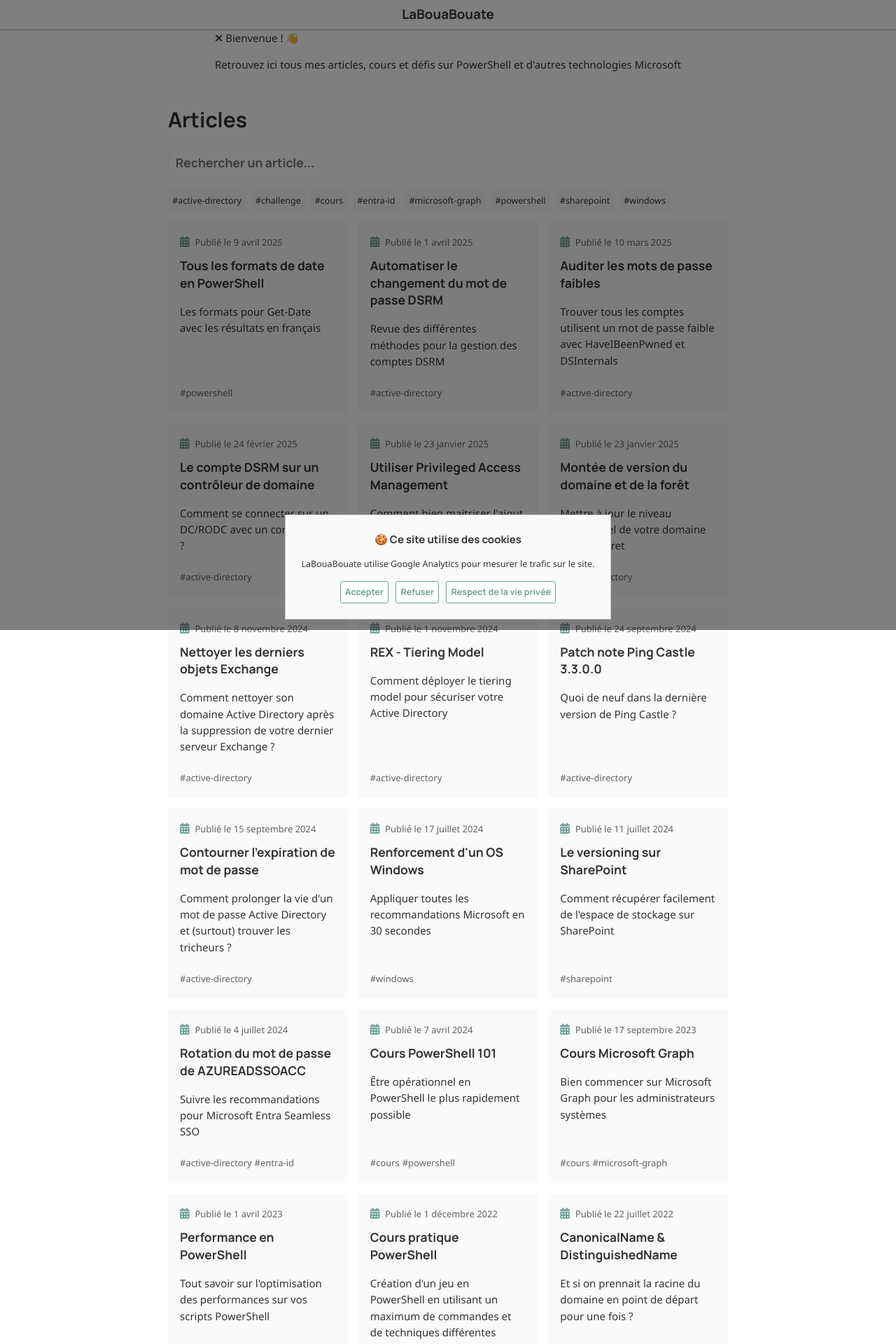
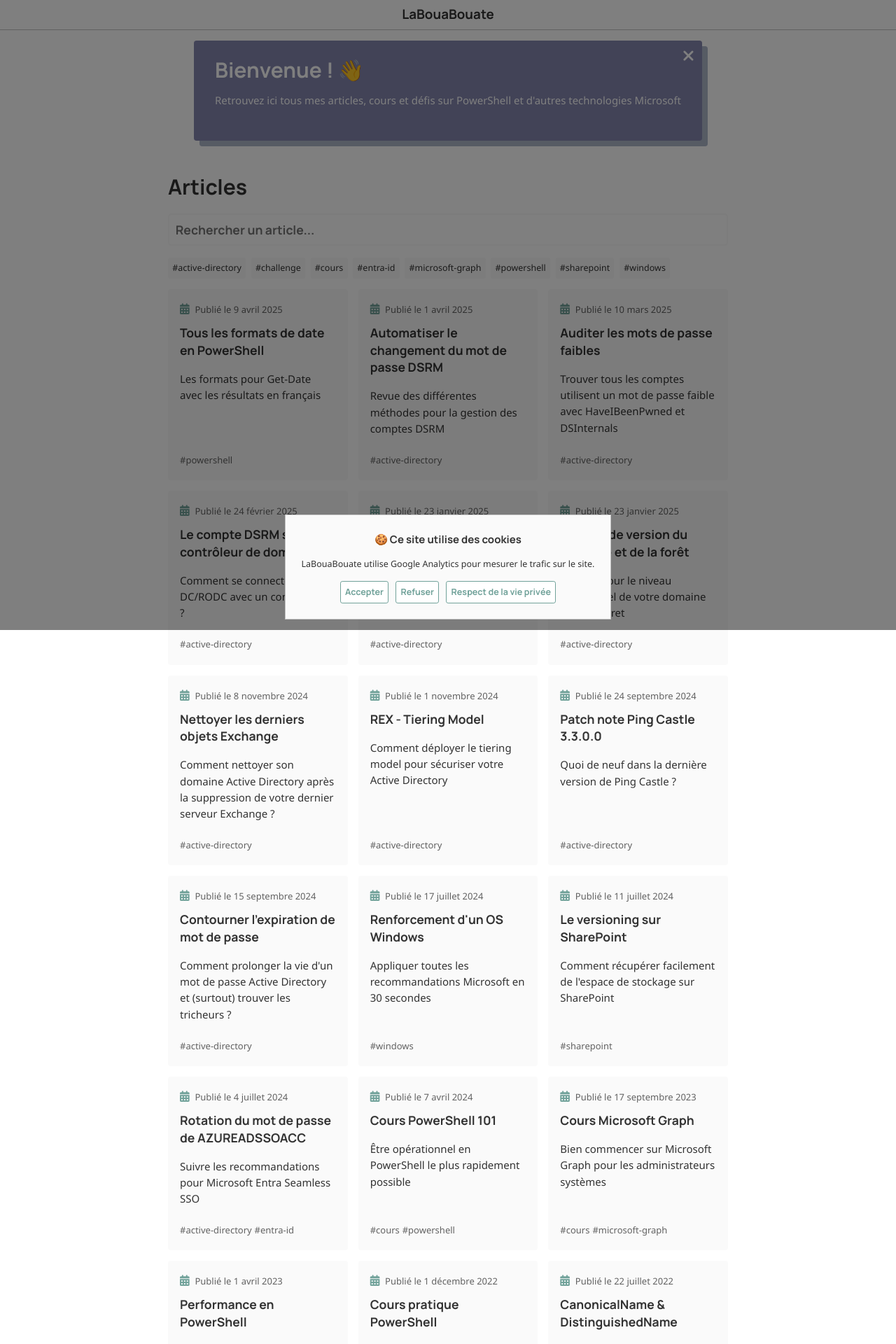
Before and after one commit to leobouard/leobouard.github.io, a Jekyll site: the page built from _pages/blog.html, in a window 1280 px wide. Shown: the top 1920 px of the page at 70% size. Built offline with Jekyll 4.4.1, drawn with Linux system fonts in a browser that asks for light colours; nearby versions of some CDN libraries; some web fonts are replaced.

Commit message:
Ajout CSS pour le blog-header

```diff
--- /dev/null
+++ b/_sass/blog-header.scss
@@ -0,0 +1,23 @@
+section.blog-header {
+    max-width: 800px;
+    background: var(--accent);
+    color: var(--background);
+    padding: 2em;
+    margin: 1em 0;
+    box-shadow: 8px 8px 0 0 var(--secondary);
+    border-radius: 0.25em;
+    position: relative;
+}
+
+section.blog-header i {
+    font-size: 1.5em;
+    position: absolute;
+    right: 0;
+    top: 0;
+    margin: 0.5em;
+}
+
+section.blog-header span {
+    font-family: var(--titlefont);
+    font-size: 2em;
+}
--- a/assets/css/main.scss
+++ b/assets/css/main.scss
@@ -2,6 +2,7 @@
 ---
 
 @import 'article-info';
+@import 'blog-header';
 @import 'breadcrumbs';
 @import 'buttons';
 @import 'code-and-blockquote';
```
